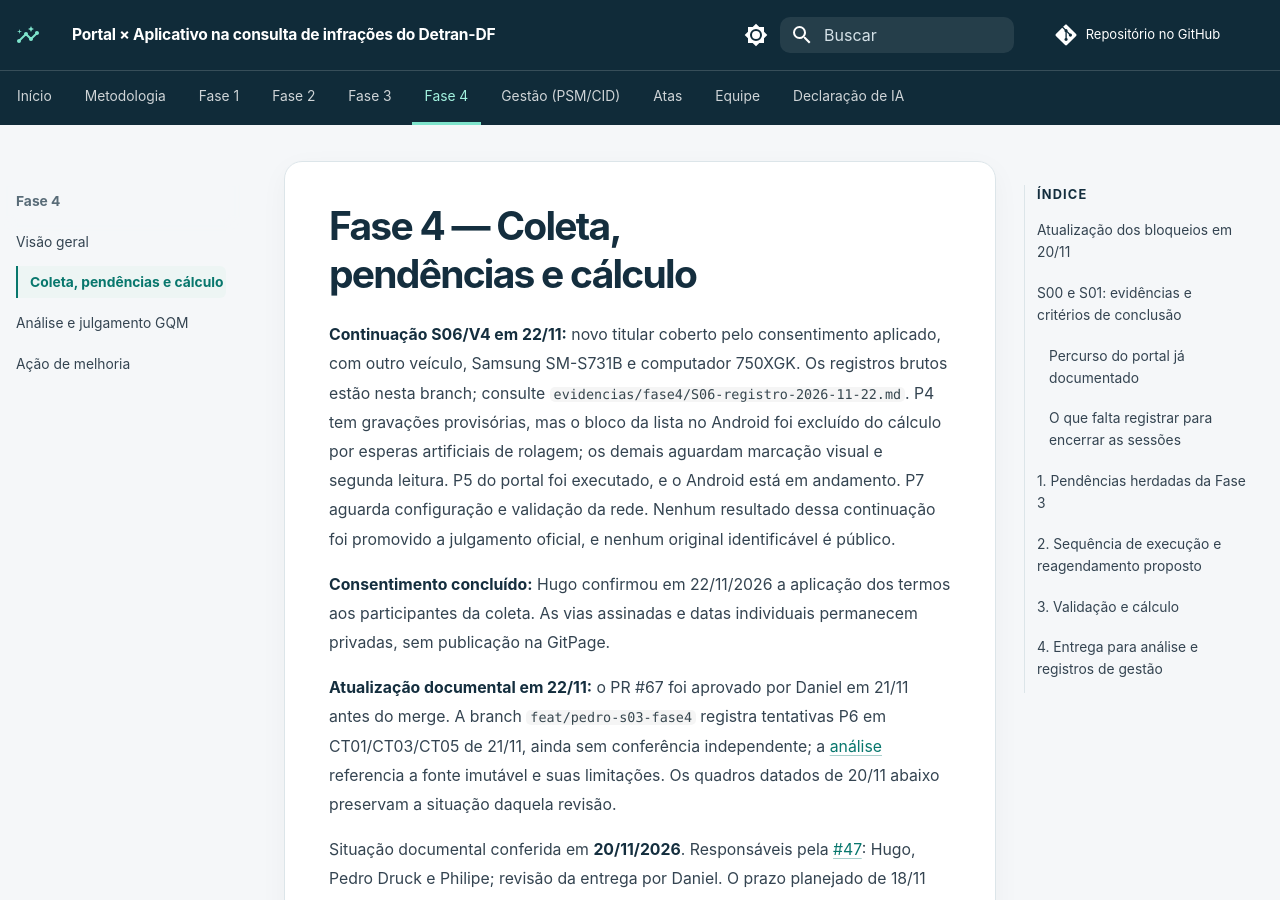
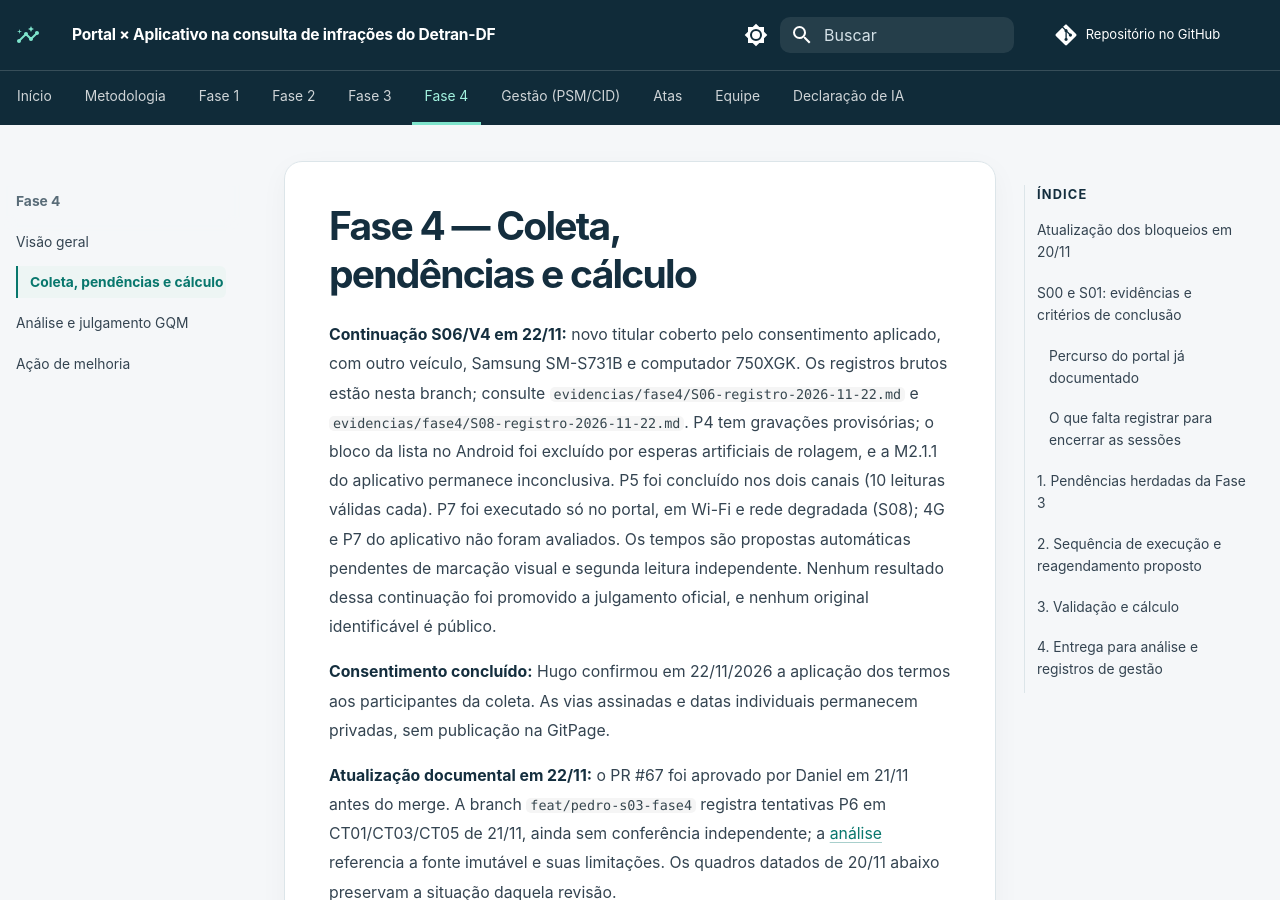
Before and after one commit to FCTE-Qualidade-de-Software-1/2026-2_T02_KATHERINE_JOHNSON, an MkDocs documentation site: the page built from docs/fase4-coleta.md, in a window 1280 px wide and 900 px high. Built offline with MkDocs 1.6.1 and Material for MkDocs 9.7.7, drawn with Linux system fonts in a browser that asks for light colours; comment, search, counter and statistics services are not loaded.

Commit message:
feat(coleta): conclui P5 do Android e registra P7 do portal na S08
B08 completo (1 aquecimento + 10 leituras). B10 Wi-Fi e B12 rede
degradada no portal, com falhas mantidas no denominador e tempos
como propostas automáticas. Desvios D021-D024; revisão pendente.

```diff
--- a/docs/fase4-coleta.md
+++ b/docs/fase4-coleta.md
@@ -2,11 +2,13 @@
 
 **Continuação S06/V4 em 22/11:** novo titular coberto pelo consentimento aplicado, com outro
 veículo, Samsung SM-S731B e computador 750XGK. Os registros brutos estão nesta branch;
-consulte `evidencias/fase4/S06-registro-2026-11-22.md`. P4 tem gravações provisórias, mas o bloco
-da lista no Android foi excluído do cálculo por esperas artificiais de rolagem; os demais
-aguardam marcação visual e segunda leitura. P5 do portal foi executado, e o Android está
-em andamento. P7 aguarda configuração e validação da rede. Nenhum resultado dessa continuação
-foi promovido a julgamento oficial, e nenhum original identificável é público.
+consulte `evidencias/fase4/S06-registro-2026-11-22.md` e `evidencias/fase4/S08-registro-2026-11-22.md`.
+P4 tem gravações provisórias; o bloco da lista no Android foi excluído por esperas artificiais
+de rolagem, e a M2.1.1 do aplicativo permanece inconclusiva. P5 foi concluído nos dois canais
+(10 leituras válidas cada). P7 foi executado só no portal, em Wi-Fi e rede degradada (S08);
+4G e P7 do aplicativo não foram avaliados. Os tempos são propostas automáticas pendentes de
+marcação visual e segunda leitura independente. Nenhum resultado dessa continuação foi promovido
+a julgamento oficial, e nenhum original identificável é público.
 
 **Consentimento concluído:** Hugo confirmou em 22/11/2026 a aplicação dos termos aos participantes
 da coleta. As vias assinadas e datas individuais permanecem privadas, sem publicação na GitPage.
```
Also changed, not shown: evidencias/fase4/S06-registro-2026-11-22.md (+14 -10 lines), evidencias/fase4/S08-registro-2026-11-22.md (added, +64 -0 lines), 5 other files.
